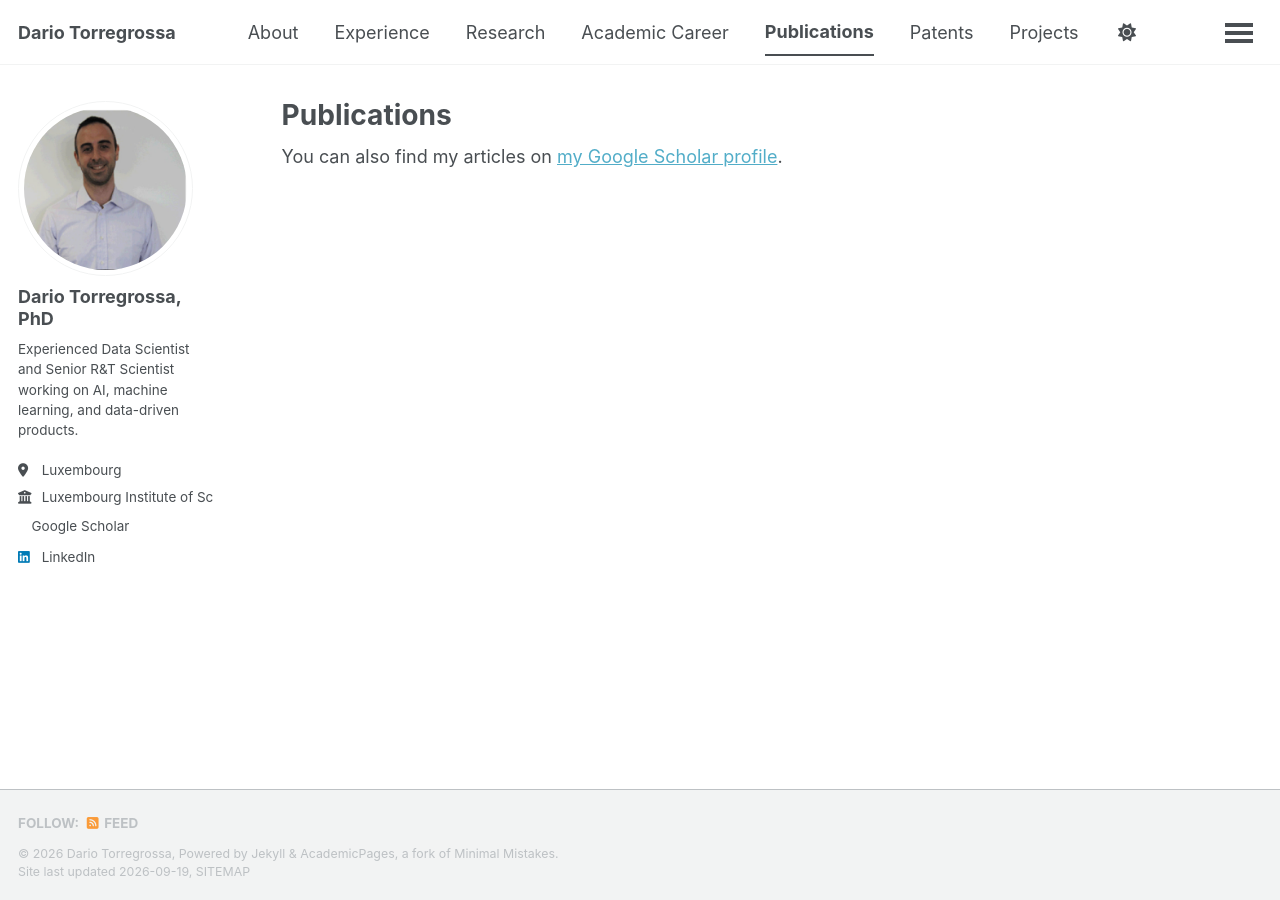
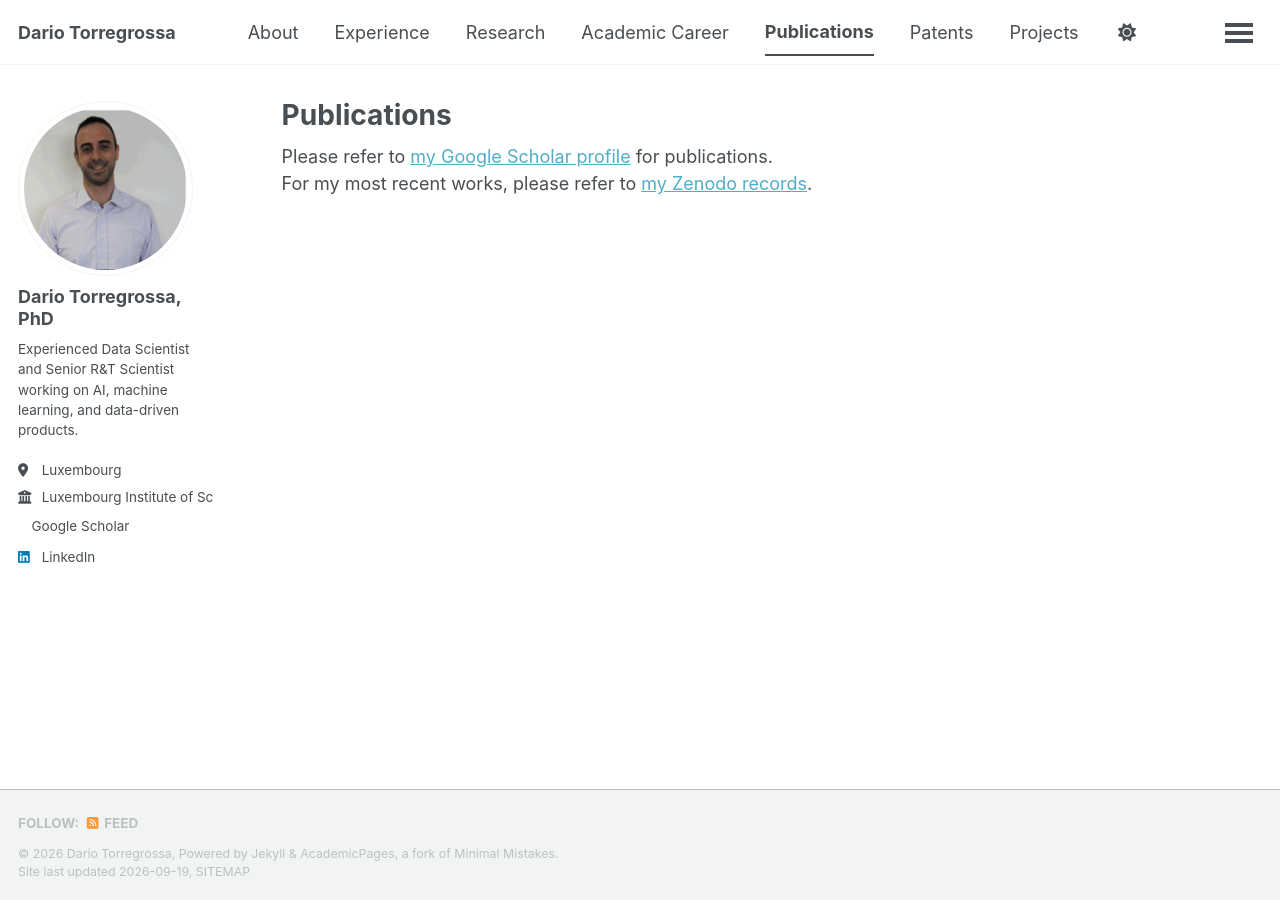
Before and after one commit to dario-torregrossa-private/curriculum, a Jekyll site: the page built from _pages/publications.html, in a window 1280 px wide. Built offline with Jekyll 4.4.1, drawn with Linux system fonts in a browser that asks for light colours; a style sheet for code colours, icons or effects is not loaded.

Commit message:
update publications page

```diff
--- a/_pages/publications.html
+++ b/_pages/publications.html
@@ -6,8 +6,10 @@ author_profile: true
 ---
 
 {% if site.author.googlescholar %}
-  <div class="wordwrap">You can also find my articles on <a href="{{site.author.googlescholar}}">my Google Scholar profile</a>.</div>
+  <div class="wordwrap">Please refer to <a href="{{site.author.googlescholar}}" target="_blank" rel="noopener noreferrer">my Google Scholar profile</a> for publications.</div>
 {% endif %}
+
+<div class="wordwrap">For my most recent works, please refer to <a href="https://zenodo.org/search?q=metadata.creators.person_or_org.name%3A%22Torregrossa%2C%20Dario%22&amp;l=list&amp;p=1&amp;s=10&amp;sort=bestmatch" target="_blank" rel="noopener noreferrer">my Zenodo records</a>.</div>
 
 {% include base_path %}
 
```
